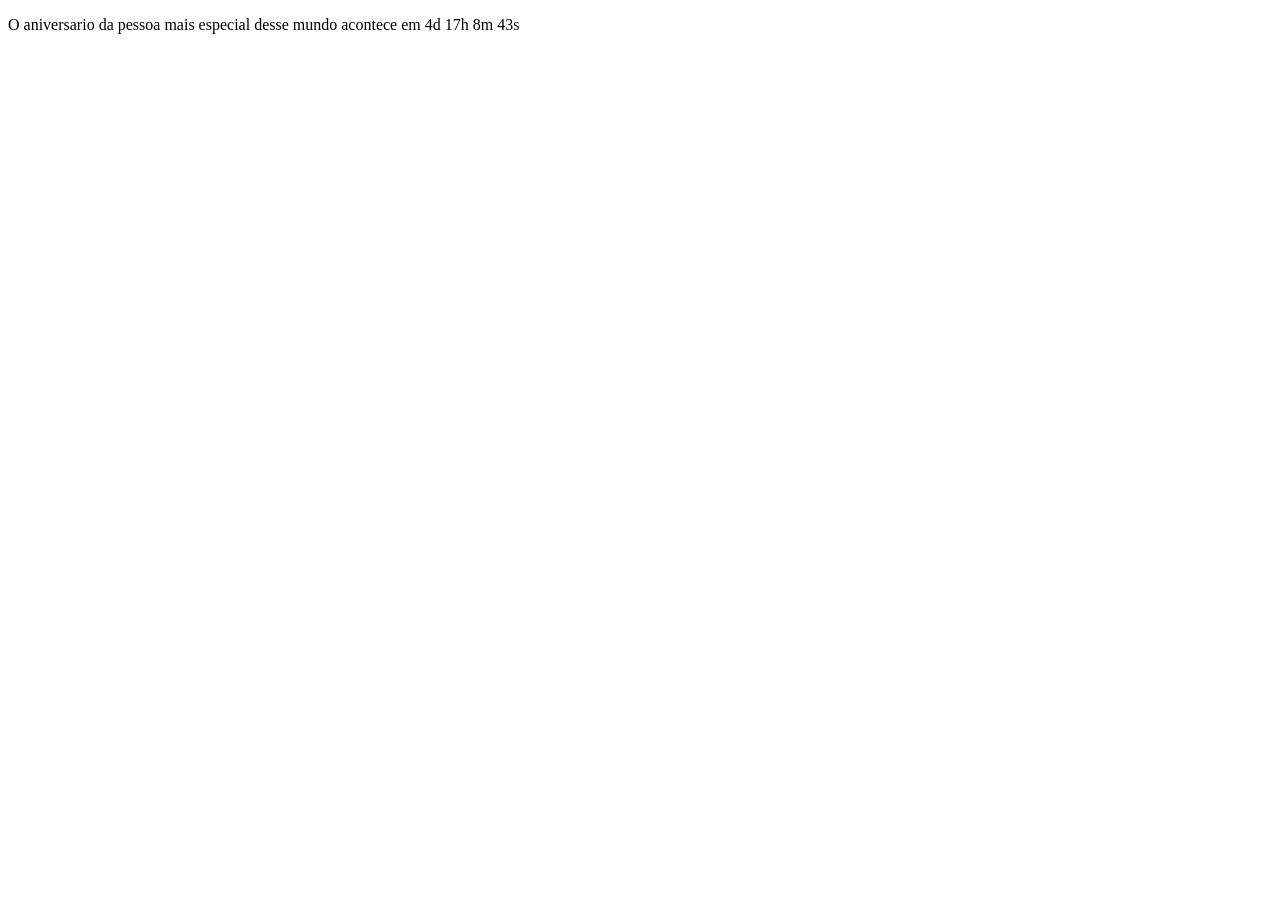
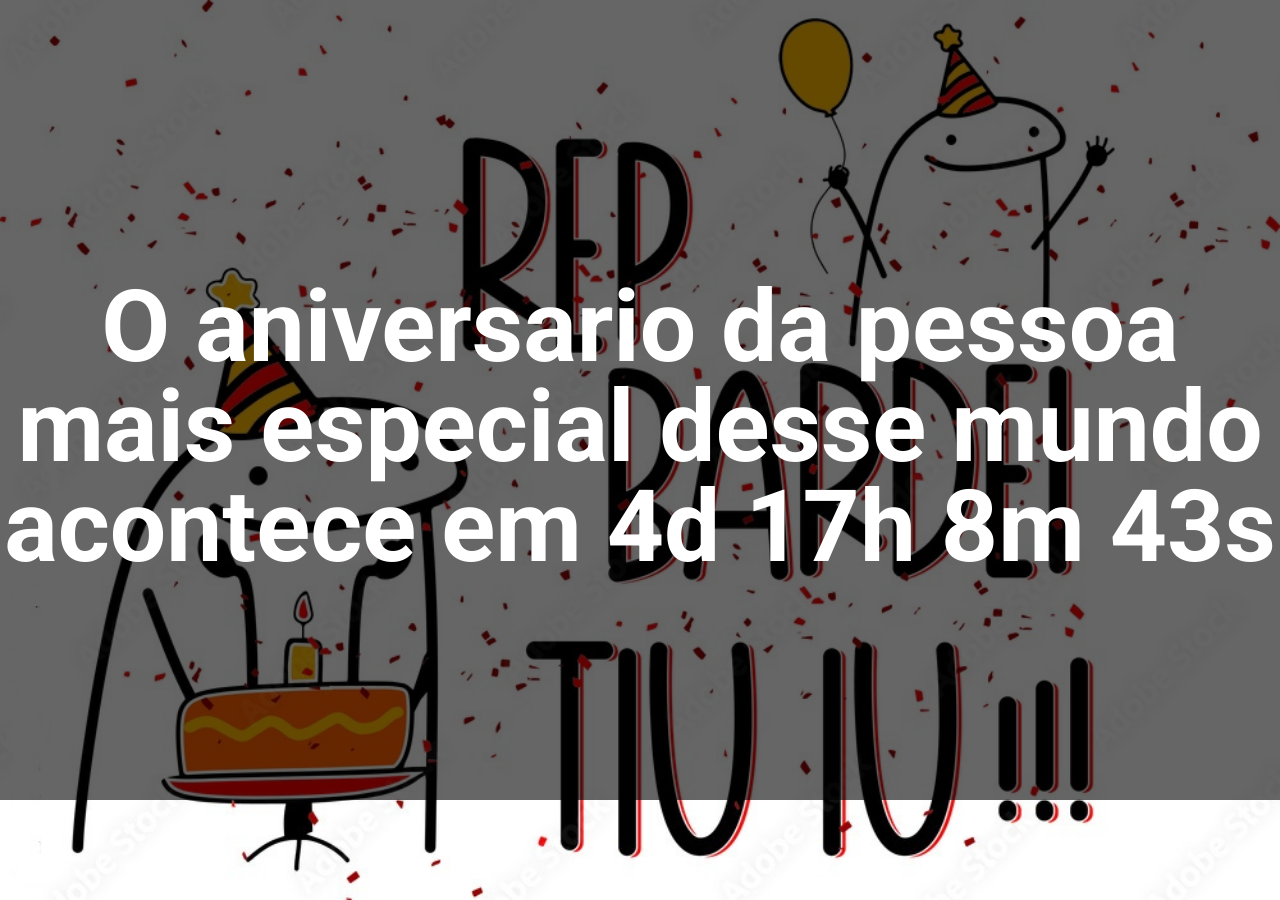
Before and after one commit to MateusSanchesRodriguez/Site_para_gi, a website built with Parcel: page src/index.html in a window 1280 px wide. Before the commit the page ends 800 px from the top, so only its background shows below. Built offline with nearby package versions, Linux system fonts and the light colour scheme; a web font is replaced by a local one.

Commit message:
Att index

```diff
--- a/src/index.html
+++ b/src/index.html
@@ -8,7 +8,7 @@
     <link rel="preconnect" href="https://fonts.gstatic.com" crossorigin>
     <link rel="stylesheet" href="https://unpkg.com/aos@next/dist/aos.css" />
     <link href="https://fonts.googleapis.com/css2?family=Bruno+Ace+SC&family=Roboto:wght@400;700&display=swap" rel="stylesheet">
-    <link rel="stylesheet" href="../dist/styles/style.css">
+    <link rel="stylesheet" href="./styles/style.scss">
     <title>Aniversario Giovanna</title>
 </head>
 <body>
```
